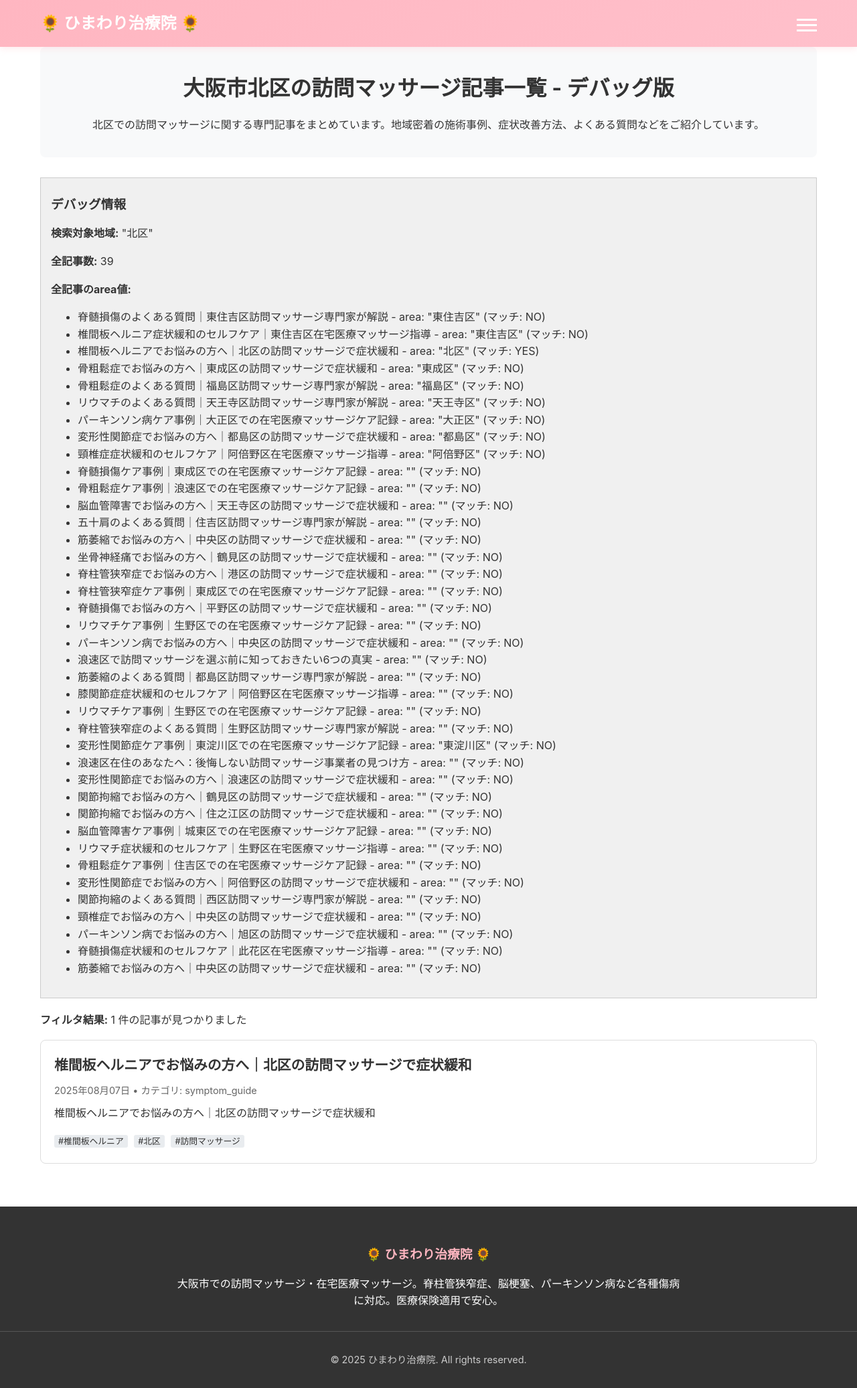
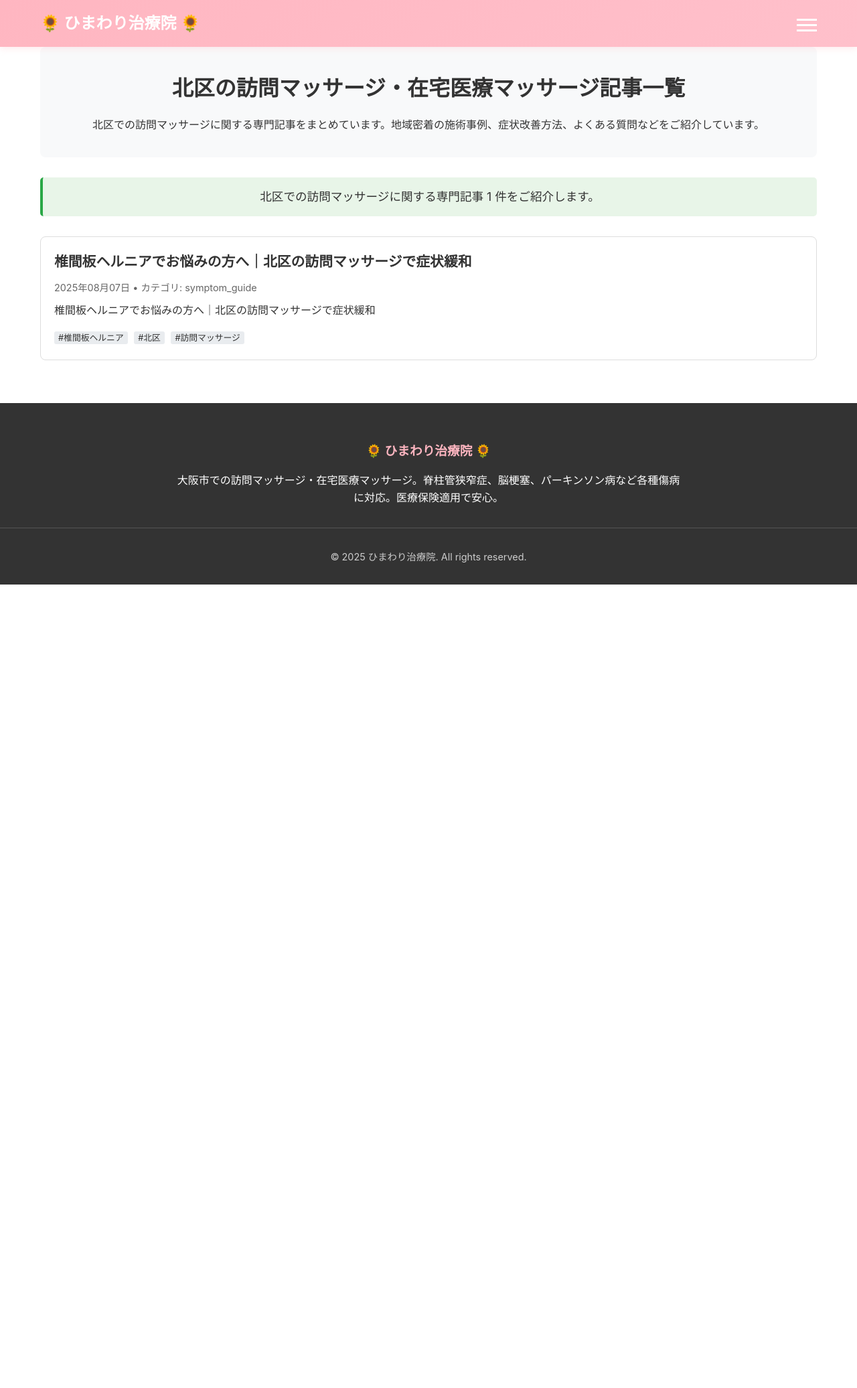
Before and after one commit to satoshi-kemmotsu/blog, a Jekyll site: the page built from areas/北区/index.html, in a window 1280 px wide. Shown: the whole page at 67% size. Built offline with Jekyll 4.4.1, drawn with Linux system fonts in a browser that asks for light colours; after the commit the page ends 900 px from its top, so only the background shows below that.

Commit message:
Fix debug templates for production use
- Remove 'デバッグ版' text from symptom and area archive templates
- Replace debug information sections with user-friendly content
- Update page titles to SEO-optimized format
- Add professional styling for results summary

🤖 Generated with [Claude Code](https://claude.ai/code)

Co-Authored-By: Claude <noreply@anthropic.com>

```diff
--- a/_layouts/area-archive-debug.html
+++ b/_layouts/area-archive-debug.html
@@ -3,28 +3,14 @@ layout: default
 ---
 
 <div class="archive-header">
-  <h1>大阪市{{ page.area }}の訪問マッサージ記事一覧 - デバッグ版</h1>
+  <h1>{{ page.area }}の訪問マッサージ・在宅医療マッサージ記事一覧</h1>
   <p>{{ page.area }}での訪問マッサージに関する専門記事をまとめています。地域密着の施術事例、症状改善方法、よくある質問などをご紹介しています。</p>
-</div>
-
-<!-- デバッグ情報 -->
-<div style="background: #f0f0f0; padding: 15px; margin: 20px 0; border: 1px solid #ccc;">
-  <h3>デバッグ情報</h3>
-  <p><strong>検索対象地域:</strong> "{{ page.area }}"</p>
-  <p><strong>全記事数:</strong> {{ site.posts | size }}</p>
-
-  <h4>全記事のarea値:</h4>
-  <ul>
-  {% for post in site.posts %}
-    <li>{{ post.title }} - area: "{{ post.area }}" (マッチ: {% if post.area == page.area %}YES{% else %}NO{% endif %})</li>
-  {% endfor %}
-  </ul>
 </div>
 
 <div class="archive-content">
   {% assign area_posts = site.posts | where: "area", page.area %}
 
-  <p><strong>フィルタ結果:</strong> {{ area_posts | size }} 件の記事が見つかりました</p>
+  <p class="results-summary">{{ page.area }}での訪問マッサージに関する専門記事 {{ area_posts | size }} 件をご紹介します。</p>
 
   {% if area_posts.size > 0 %}
     <div class="posts-grid">
@@ -60,6 +46,17 @@ layout: default
   padding: 20px;
   background: #f8f9fa;
   border-radius: 8px;
+}
+
+.results-summary {
+  text-align: center;
+  font-size: 1.1em;
+  color: #333;
+  margin-bottom: 30px;
+  padding: 15px;
+  background: #e8f5e8;
+  border-radius: 5px;
+  border-left: 4px solid #28a745;
 }
 
 .posts-grid {
```
Also changed, not shown: _layouts/symptom-archive-debug.html (+13 -16 lines), _posts/2025-08-07-osteoporosis-qa-fukushima.md (+1 -1 lines).
